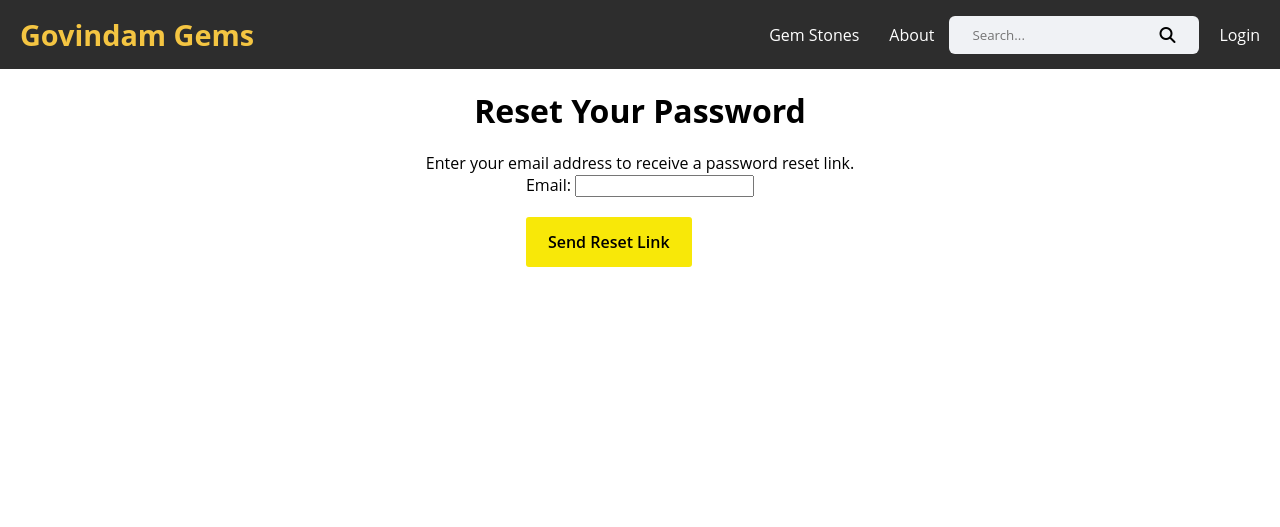
After one commit to Utkarsh3042/jewelleryStore, a Django app: page /reset_password/ in a window 1280 px wide. The commit adds this page. Shown: the top 527 px of the page. Run offline with Django 5.2, Linux system fonts and the light colour scheme.

Commit message:
Updated things

```diff
--- a/store/admin.py
+++ b/store/admin.py
@@ -3,5 +3,5 @@ from .models import Category, Jewels, Orders
 
 admin.site.register(Category)
 admin.site.register(Jewels)
-admin.site.register(Orders)
+#admin.site.register(Orders)
 # Register your models here.
--- a/store/static/store/css/styles.css
+++ b/store/static/store/css/styles.css
@@ -336,10 +336,17 @@ form {
   flex-direction: column;
 }
 
+.wrapper h2{
+  font-size: 2rem;
+  margin-bottom: 20px;
+  color: #ffffff;
+
+}
+
 h2 {
   font-size: 2rem;
   margin-bottom: 20px;
-  color: #fff;
+  color: #000000;
 }
 
 .input-field {
@@ -357,6 +364,17 @@ h2 {
   font-size: 16px;
   pointer-events: none;
   transition: 0.15s ease;
+}
+
+.input-field textarea{
+  width: 90%;
+  height: 100px;
+  background: transparent;
+  border: none;
+  outline: none;
+  font-size: 16px;
+  color: #fff;
+
 }
 
 .input-field input {
@@ -407,7 +425,7 @@ h2 {
 }
 
 button {
-  background: #fff;
+  background: #f8e808;
   color: #000;
   font-weight: 600;
   border: none;
@@ -538,3 +556,26 @@ button:hover {
 .alert .close:hover {
   opacity: 0.7;
 }
+
+.forgotpass{
+  padding: 20px 20px;
+  display: flex;
+  flex-direction: column;
+  align-items: center;
+}
+.forgotpass button{
+  margin-top: 20px;
+}
+
+.forgotpass button:hover{
+  background-color: rgb(202, 148, 0);
+  color: #000;
+}
+
+.forgotpass a{
+  color: #000;
+}
+
+.forgotpass ul{
+  flex-direction: column;
+}
--- a/store/templates/store/add_jewellery.html
+++ b/store/templates/store/add_jewellery.html
@@ -10,9 +10,9 @@
                 <label for="jewel_name">Stone Name</label>
             </div>
             <div class="input-field">
-                <input type="text" id="jewel_description" name="jewel_description" required>
-                <label for="jewel_description">Description</label>
+                <textarea id="jewel_description" name="jewel_description" rows="4" placeholder="Description" required></textarea>
             </div>
+
             <select id="category" name="category"
                 style="width: 100%; padding: 10px; font-size: 16px; border: 1px solid #ccc; border-radius: 5px; background-color: #fff; color: #333; cursor: pointer;">
                 <option value="" selected style="color: #999;">Select a category</option>
--- a/store/templates/store/edit_jewellery.html
+++ b/store/templates/store/edit_jewellery.html
@@ -11,8 +11,7 @@
                 <label for="name">Product Name:</label>
             </div>
             <div class="input-field">
-                <input type="text" id="jewel_description" name="jewel_description" value="{{ jewel.jewel_description }}">
-                <label for="description">Description:</label>
+                <textarea id="jewel_description" name="jewel_description" rows="4" required>{{jewel.jewel_description}}</textarea>
             </div>
         <div class="input-field">
             <input type="number" id="jewel_price" name="jewel_price" value="{{ jewel.jewel_price }}" required>
--- /dev/null
+++ b/store/templates/store/registrations/reset_password_form.html
@@ -0,0 +1,16 @@
+{% extends "store/base.html" %}
+{% block content %}
+
+<div class="forgotpass">
+<h2>Reset Your Password</h2>
+<p>Enter your email address to receive a password reset link.</p>
+    <form method="post">
+        {% csrf_token %}
+        {{ form.as_p }}
+        <span>
+            <button type="submit">Send Reset Link</button>
+        </span>
+    </form>
+</div>
+
+{% endblock content %}
--- a/store/templates/store/signin.html
+++ b/store/templates/store/signin.html
@@ -5,9 +5,9 @@
 {% else %}
     <div class="logfo">
       <div class="wrapper">
+        <h2>Login</h2>
         <form method="POST" action="{% url 'signin' %}">
           {% csrf_token %}
-          <h2>Login</h2>
           <div class="input-field">
             <input type="text" id="username" name="username" required autofocus>
             <label for="username">Username</label>
@@ -18,7 +18,7 @@
           </div>
           <button type="submit">Login</button>
         <div class="forget">
-          <a href="{% url 'signin'%}">Forgot password?</a>
+          <a href="{% url 'reset_password'%}">Forgot password?</a>
         </div>
         <div class="register"></div>
             <p>Don't have an account? <a href="{% url 'signup'%}">Register</a></p>
--- a/store/urls.py
+++ b/store/urls.py
@@ -1,4 +1,7 @@
 from django.urls import path
+
+from django.contrib.auth import views as auth_views
+
 from . import views
 
 urlpatterns = [
@@ -14,4 +17,9 @@ urlpatterns = [
     path('adminpanel/edit/<int:pk>', views.edit_jewellery, name='edit_jewellery'),
     path('adminpanel/delete/<int:pk>', views.delete_jewellery, name='delete_jewellery'),
     path('about/', views.about, name='about'),
+
+    path('reset_password/', auth_views.PasswordResetView.as_view(template_name="store/registrations/reset_password_form.html"), name="reset_password"),
+    path('reset_password_sent/', auth_views.PasswordResetDoneView.as_view(template_name="store/registrations/reset_password_done.html"), name="password_reset_done"),
+    path('reset/<uidb64>/<token>/', auth_views.PasswordResetConfirmView.as_view(template_name="store/registrations/reset_password_confirm.html"), name="password_reset_confirm"),
+    path('reset_password_complete/', auth_views.PasswordResetCompleteView.as_view(template_name="store/registrations/reset_password_complete.html"), name="password_reset_complete"),
 ]
--- a/store/views.py
+++ b/store/views.py
@@ -152,7 +152,3 @@ def search_view(request):
     search_item = request.GET.get('search')
     jewellery = Jewels.objects.filter(jewel_name__icontains=search_item).order_by("-id")
     return render(request, 'store/search.html', {'jewellery':jewellery, 'search_item':search_item})
-
-
-def forget_password(request):
-    return redirect('signin')
```
Also changed, not shown: jewelleryStore/settings.py (+13 -1 lines), store/templates/store/category.html (+0 -18 lines), store/templates/store/details.html (+1 -15 lines), store/templates/store/registrations/reset_password_complete.html (added, +10 -0 lines), store/templates/store/registrations/reset_password_confirm.html (added, +16 -0 lines), store/templates/store/registrations/reset_password_done.html (added, +14 -0 lines), db.sqlite3.
